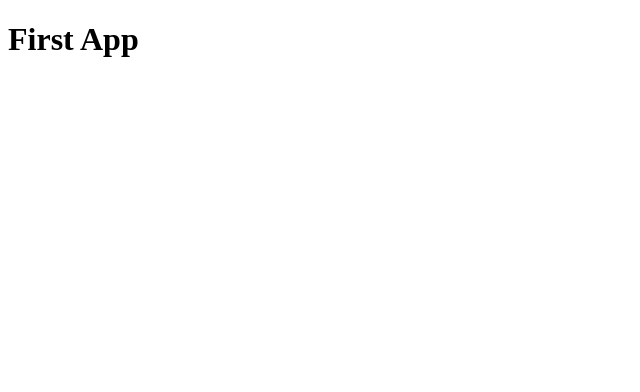
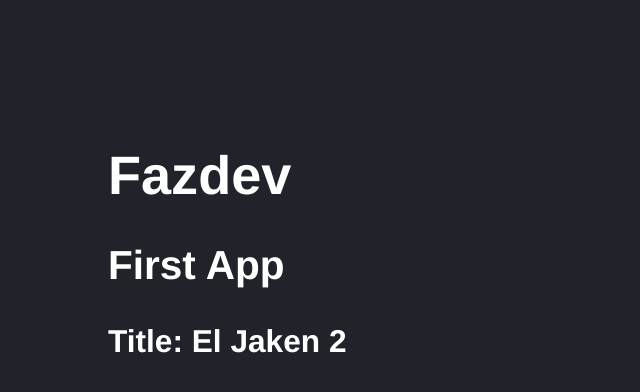
Before and after one commit to FabzDev/React-FernandoHerrera, a React (Vite) app in the folder 03-counter-app/: page / in a window 1280 px wide. Shown: the top 392 px of the page, without its empty margins (0-640 px from the left). Built offline with nearby package versions, Linux system fonts and the light colour scheme.

Commit message:
React Basics - React components comunication - Props

```diff
--- a/03-counter-app/src/FirstApp.jsx
+++ b/03-counter-app/src/FirstApp.jsx
@@ -1,3 +1,26 @@
-export const FirstApp = () => {
-    return <h1>First App</h1>
-}
+// import { Fragment } from "react";
+
+// export const FirstApp = () => {
+//   return (
+//     <Fragment>
+//       <h1>Fabio Escobar</h1>
+//       <h2>First App</h2>
+//     </Fragment>
+//   );
+// };
+
+
+const getNombre = (nombre) => nombre
+
+// export const FirstApp = (props) => {
+export const FirstApp = ({nombre, title}) => {
+
+  return (
+    <>
+      <h1>{getNombre(nombre)}</h1>
+      <h2>First App</h2>
+      {/* <h3>Title: {props.title}</h3> */}
+      <h3>Title: {title}</h3>
+    </>
+  );
+};
--- a/03-counter-app/src/main.jsx
+++ b/03-counter-app/src/main.jsx
@@ -2,14 +2,12 @@ import React from "react";
 import ReactDOM from "react-dom/client"
 import { HelloWorldApp } from "./HelloWorldApp";
 import { FirstApp } from "./FirstApp";
+import './styles.css';
 
-function App(){
-    return <h1>Hola Mundo!!</h1>
-}
 
 ReactDOM.createRoot( document.getElementById("root"))
 .render(
     <React.StrictMode>
-        <FirstApp />
+        <FirstApp nombre = "Fazdev" title="El Jaken 2"/>
     </React.StrictMode>
 )
--- /dev/null
+++ b/03-counter-app/src/styles.css
@@ -0,0 +1,7 @@
+html,body{
+    background-color: #21232A;
+    color: white;
+    font-family: Helvetica, Arial, sans-serif;
+    font-size: 1.3rem;
+    padding: 50px;
+}
```
